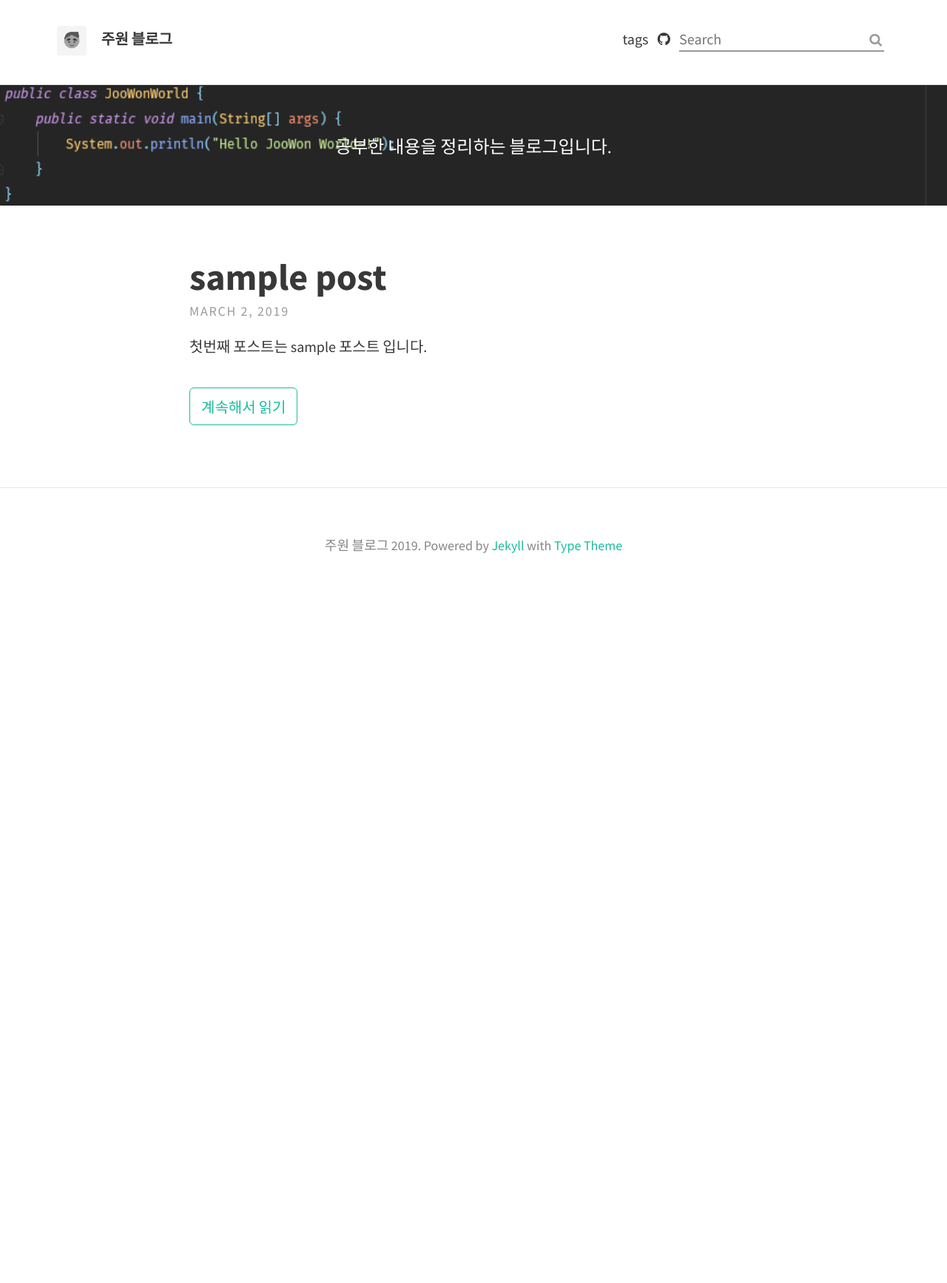
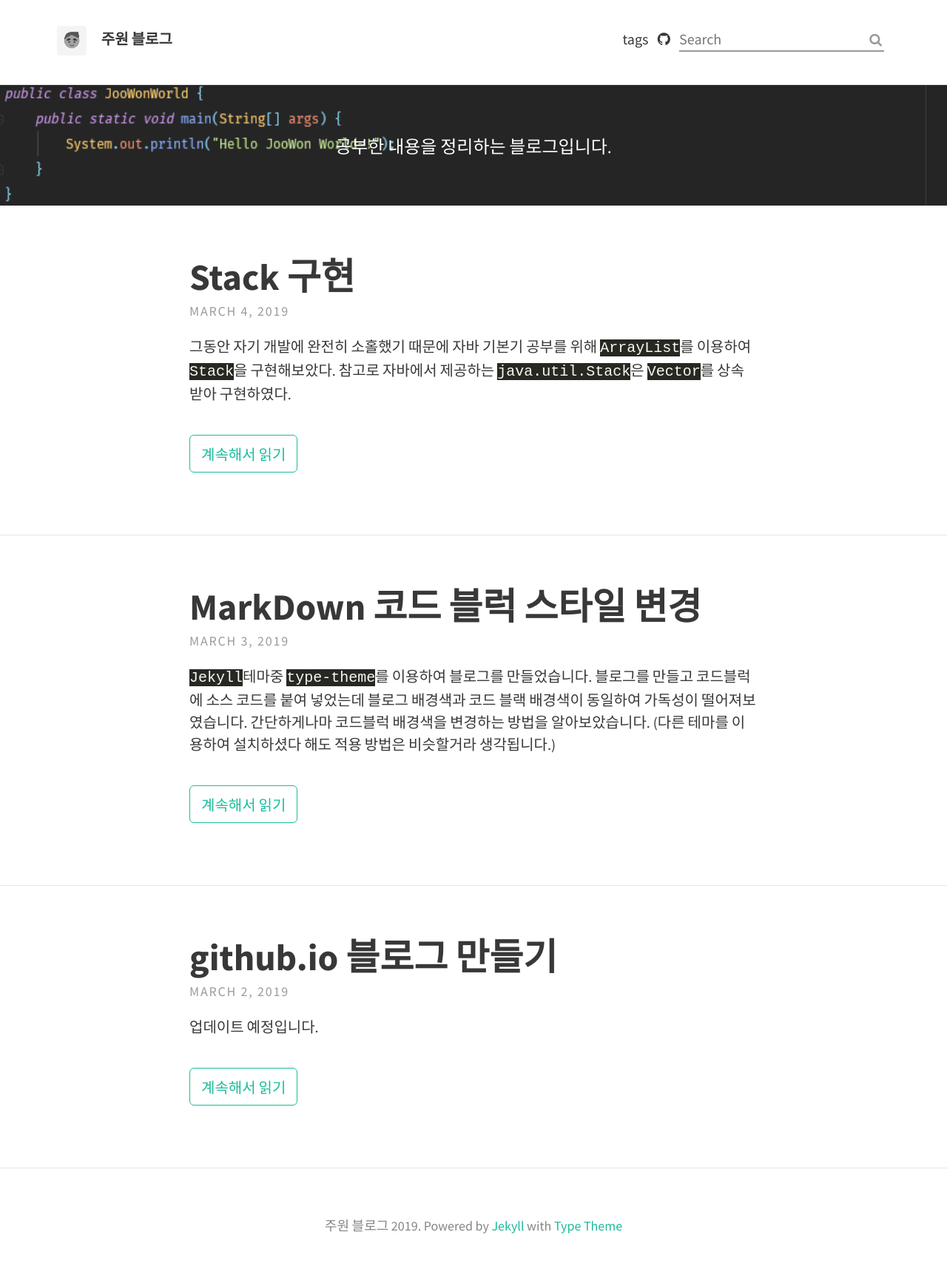
Before and after one commit to JooWon0712/joowon0712.github.io, a Jekyll site: the page built from index.html, in a window 1280 px wide. Shown: the whole page at 74% size. Built offline with Jekyll 4.4.1, drawn with Linux system fonts in a browser that asks for light colours; the list of posts is cut into pages by our own code; before the commit the page ends 900 px from its top, so only the background shows below that.

Commit message:
1. _config.yml 수정 	post_navigation 옵션 활성화 2. MarkDown 코드 블럭 스타일 변경 	관련 포스트 업데이트 3. 자바 기본기 공부 포스트 업데이트 	Stack 구현

```diff
--- a/_config.yml
+++ b/_config.yml
@@ -64,7 +64,7 @@ theme_settings:
   google_fonts: "Source+Sans+Pro:400,700,700italic,400italic"
 
   # Post navigation
-  post_navigation: false
+  post_navigation: true
 
 # PAGINATION
 paginate: 5
--- a/_includes/head.html
+++ b/_includes/head.html
@@ -15,6 +15,9 @@
 
 	<!-- RSS -->
 	<link rel="alternate" type="application/atom+xml" title="{{ site.theme_settings.title }}" href="{{ "/feed.xml" | relative_url }}" />
+
+	<!-- syntax.css -->
+	<link rel="stylesheet" href="/assets/css/syntax.css">
 
 	<!-- Font Awesome -->
 	<link href="//maxcdn.bootstrapcdn.com/font-awesome/4.7.0/css/font-awesome.min.css" rel="stylesheet">
--- a/_posts/2019-03-02-first-post.md
+++ b/_posts/2019-03-02-first-post.md
@@ -1,7 +1,7 @@
 ---
 layout: post
-title: sample post
-tags: [sample, test]
+title: github.io 블로그 만들기
+tags: [Jekyll, MarkDown]
 ---
 
-첫번째 포스트는 sample 포스트 입니다.
+업데이트 예정입니다.
--- /dev/null
+++ b/_posts/2019-03-03-code-block-css.md
@@ -0,0 +1,109 @@
+---
+layout: post
+title: MarkDown 코드 블럭 스타일 변경
+categories: MarkDown
+tags: [MarkDown]
+comments: true
+---
+
+<code class="highlight">Jekyll</code>테마중 <code class="highlight">type-theme</code>를 이용하여 블로그를 만들었습니다. 블로그를 만들고 코드블럭에 소스 코드를 붙여 넣었는데 블로그 배경색과 코드 블랙 배경색이 동일하여 가독성이 떨어져보였습니다.
+간단하게나마 코드블럭 배경색을 변경하는 방법을 알아보았습니다.
+(다른 테마를 이용하여 설치하셨다 해도 적용 방법은 비슷할거라 생각됩니다.)
+
+현재 <code class="highlight">type-theme</code>의 코드 블럭 배경색은 아래와 같습니다.
+
+![BEFORE]({{ site.baseurl }}/assets/img/code-block-before.png)
+
+<code class="highlight">_config.yml</code> 열어봅니다.
+
+~~~
+
+highlighter: rouge
+
+~~~
+
+rouge를 이용하면 코드 블럭의 syntax highlighting 기능을 이용할 수 있습니다.
+해당 블로그를 셋팅할때 rouge를 따로 설치하지 않았기 때문에 테마에 설정된 highlighting 스타일로 적용된 상태입니다.
+이 설정을 바꾸려면 rouge를 설치해야 합니다.
+
+~~~
+
+ > gem install rouge
+
+~~~
+
+rouge 설치가 완료되면 다음 명령어로 설치할 css 목록을 확인해봅니다.
+
+~~~
+
+ > rougify help style
+
+
+usage: rougify style [<theme-name>] [<options>]
+
+Print CSS styles for the given theme.  Extra options are
+passed to the theme. To select a mode (light/dark) for the
+theme, append '.light' or '.dark' to the <theme-name>
+respectively. Theme defaults to thankful_eyes.
+
+options:
+  --scope	(default: .highlight) a css selector to scope by
+
+available themes:
+  base16, base16.dark, base16.light, base16.monokai, base16.monokai.dark, base16.monokai.light, base16.solarized, base16.solarized.dark, base16.solarized.light, colorful, github, gruvbox, gruvbox.dark, gruvbox.light, igorpro, molokai, monokai, monokai.sublime, pastie, thankful_eyes, tulip
+
+~~~
+
+블로그 작성 기준으로 유요한 테마는 아래와 같습니다.**(2019-03-03 기준)**
+
+- base16
+- base16.dark
+- base16.light
+- base16.monokai
+- base16.monokai.dark
+- base16.monokai.light
+- base16.solarized
+- base16.solarized.dark
+- base16.solarized.light
+- colorful
+- github
+- gruvbox
+- gruvbox.dark
+- gruvbox.light
+- igorpro
+- molokai
+- monokai
+- monokai.sublime
+- pastie
+- thankful_eyes
+- tulip
+
+저의 경우 <code class="highlight">base16.monokai.dark</code>를 설치하였습니다.
+
+rouge style 다운로드
+~~~
+
+ > rougify style base16.monokai.dark > assets/css/syntax.css
+
+~~~
+
+저같은 경우 위 명령어를 프로젝트 디렉토리에서 입력했기 때문에 프로젝트 디렉토리에 <code class="highlight">assets/css/syntax.css</code>라는 파일이 생겼습니다.
+
+그리고 <code class="highlight">_includes/head.html</code> 파일을 열어 아래 내용을 추가합니다.
+
+~~~html
+<!-- syntax.css -->
+<link rel="stylesheet" href="/assets/css/syntax.css">
+~~~
+
+여기까지 하셨다면 아래와 같이 스타일이 적용된걸 확인 하실수 있습니다.
+
+~~~java
+public class JooWonWorld {
+    public static void main(String[] args) {
+        System.out.println("Hello JooWon World!");
+    }
+}
+~~~
+
+만약 적용한 스타일이 맘에 들지 않는다면 다른 스타일을 다운받아 적용하여 맘에 드시는 스타일을 적용하시길 바랍니다.
--- /dev/null
+++ b/_posts/2019-03-04-collections-stack.md
@@ -0,0 +1,99 @@
+---
+layout: post
+title: Stack 구현
+categories: JAVA
+tags: [Collections]
+comments: true
+---
+
+그동안 자기 개발에 완전히 소홀했기 때문에 자바 기본기 공부를 위해 <code class="highlight">ArrayList</code>를 이용하여 <code class="highlight">Stack</code>을 구현해보았다.
+참고로 자바에서 제공하는 <code class="highlight">java.util.Stack</code>은 <code class="highlight">Vector</code>를 상속받아 구현하였다.
+
+~~~java
+import java.util.ArrayList;
+import java.util.List;
+
+/**
+ * Created by JooWon0712.
+ * User: joowon
+ * Date: 2019-03-03
+ * Time: 21:52
+ */
+public class Stack {
+
+    private int top;
+    private List<Object> stack;
+    private int size;
+
+    private Stack(int size) {
+       this.top = -1;
+       this.stack = new ArrayList<>(size);
+       this.size = size;
+    }
+
+    // 스택에서 데이터 꺼내기
+    // 스택에서 데이터를 꺼낼때 꺼낸 데이터는 remove 메소드를 통해 제거해주었다.
+    // 스택에서 꺼낼 데이터가 없을 경우 Exception 처리해야한다.
+    // (테스트코드에선 System.out.println 으로 처리함)
+    private void pop() {
+        if (this.top == -1) {
+            System.out.println("Exception : stack no elements");
+            return;
+        }
+
+        Object object = this.stack.get(this.top);
+        System.out.println("== POP ("+object.toString()+") ==");
+        this.stack.remove(object);
+        this.top = this.stack.size() - 1;
+    }
+
+    // 스택에 데이터 입력하기
+    // 스택에 사이즈를 초과할 경우 Exception 처리해야한다.
+    // (테스트코드에선 System.out.println 으로 처리함)
+    private void push(Object object) {
+        if (this.size == this.stack.size()) {
+            System.out.println("Exception : Stack full");
+            return;
+        }
+
+        System.out.println("== PUSH ("+object.toString()+") ==");
+        this.top = stack.size();
+        this.stack.add(object);
+    }
+
+    // 스택에서 젤 마지막에 들어있는 데이터 확인하기
+    private void peek() {
+        System.out.println("== PEEK ("+this.stack.get(this.top)+") ==");
+    }
+
+    // 스택에 쌓여있는 데이터 출력하기
+    // 젤 마지막 데이터부터 출력
+    private void print() {
+        System.out.println("## Stack print start");
+        for (int i = this.stack.size()-1; i >= 0; i--) {
+            System.out.println(this.stack.get(i));
+        }
+        System.out.println("## Stack print end");
+    }
+
+    public static void main(String[] args) {
+        Stack stack = new Stack(3);
+        stack.push("String");
+        stack.push(1);
+        stack.push(3.14);
+        stack.pop();
+        stack.peek(); // 1
+        stack.pop();
+        stack.pop();
+        stack.pop(); // stack no elements
+        stack.push(3.14);
+        stack.push(14);
+        stack.push("Str");
+        stack.push("Str1234"); // stack full
+        stack.print();
+    }
+}
+
+~~~
+### 결과
+![결과]({{ site.baseurl }}/assets/img/collections-stack-result.png)
--- /dev/null
+++ b/assets/css/syntax.css
@@ -0,0 +1,78 @@
+.highlight table td { padding: 5px; }
+.highlight table pre { margin: 0; }
+.highlight, .highlight .w {
+  color: #f8f8f2;
+  background-color: #272822;
+}
+.highlight .err {
+  color: #272822;
+  background-color: #f92672;
+}
+.highlight .c, .highlight .cd, .highlight .cm, .highlight .c1, .highlight .cs {
+  color: #75715e;
+}
+.highlight .cp {
+  color: #f4bf75;
+}
+.highlight .nt {
+  color: #f4bf75;
+}
+.highlight .o, .highlight .ow {
+  color: #f8f8f2;
+}
+.highlight .p, .highlight .pi {
+  color: #f8f8f2;
+}
+.highlight .gi {
+  color: #a6e22e;
+}
+.highlight .gd {
+  color: #f92672;
+}
+.highlight .gh {
+  color: #66d9ef;
+  background-color: #272822;
+  font-weight: bold;
+}
+.highlight .k, .highlight .kn, .highlight .kp, .highlight .kr, .highlight .kv {
+  color: #ae81ff;
+}
+.highlight .kc {
+  color: #fd971f;
+}
+.highlight .kt {
+  color: #fd971f;
+}
+.highlight .kd {
+  color: #fd971f;
+}
+.highlight .s, .highlight .sb, .highlight .sc, .highlight .sd, .highlight .s2, .highlight .sh, .highlight .sx, .highlight .s1 {
+  color: #a6e22e;
+}
+.highlight .sr {
+  color: #a1efe4;
+}
+.highlight .si {
+  color: #cc6633;
+}
+.highlight .se {
+  color: #cc6633;
+}
+.highlight .nn {
+  color: #f4bf75;
+}
+.highlight .nc {
+  color: #f4bf75;
+}
+.highlight .no {
+  color: #f4bf75;
+}
+.highlight .na {
+  color: #66d9ef;
+}
+.highlight .m, .highlight .mf, .highlight .mh, .highlight .mi, .highlight .il, .highlight .mo, .highlight .mb, .highlight .mx {
+  color: #a6e22e;
+}
+.highlight .ss {
+  color: #a6e22e;
+}
```
Also changed, not shown: assets/img/code-block-before.png (added), assets/img/collections-stack-result.png (added).
